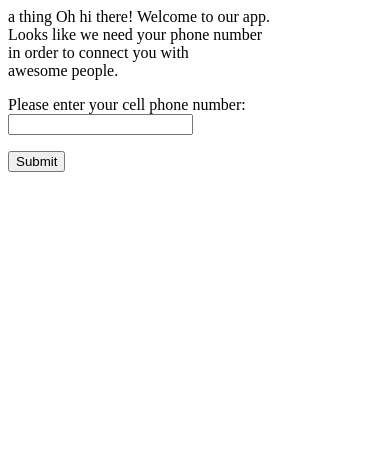
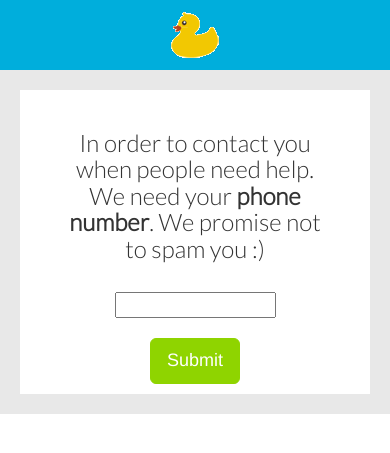
Before and after one commit to coderkat-zz/LAUNCHhacks, a Flask app: template rubberduck/templates/userdata.html in a window 390 px wide. Shown: the top 453 px of the page. Run offline with Flask 2, Linux system fonts and the light colour scheme; the template is opened without the code that fills it, so the values that code supplies are empty; some libraries are stand-ins or nearby versions.

Commit message:
put in html design for userdata/phone number page

```diff
--- a/rubberduck/templates/userdata.html
+++ b/rubberduck/templates/userdata.html
@@ -1,28 +1,73 @@
 <!DOCTYPE html>
+<html lang="en">
+  <head>
+    <meta charset="utf-8">
+    <meta http-equiv="X-UA-Compatible" content="IE=edge">
+    <meta name="viewport" content="width=device-width, initial-scale=1.0">
+    <meta name="description" content="">
+    <meta name="author" content="">
+    <link href='http://fonts.googleapis.com/css?family=Lato:300' rel='stylesheet' type='text/css'>
+
+    <title>RubberDuck - Find Technical Help</title>
+
+    <!-- Bootstrap core CSS -->
+    <link href="static/css/bootstrap.css" rel="stylesheet">
+
+    <!-- Custom styles for this template -->
+    <link href="static/css/navbar-fixed-top.css" rel="stylesheet">
+
+    <!-- HTML5 shim and Respond.js IE8 support of HTML5 elements and media queries -->
+    <!--[if lt IE 9]>
+      <script src="https://oss.maxcdn.com/libs/html5shiv/3.7.0/html5shiv.js"></script>
+      <script src="https://oss.maxcdn.com/libs/respond.js/1.3.0/respond.min.js"></script>
+    <![endif]-->
+
 <script>
 function greeting()
 {
 alert("Thanks! Don't forget to check in to your location on Foursquare!")
 }
 </script>
-<html>
-<head>a thing</head>
 
+  </head>
+  <body>
+    <div class="navbar navbar-fixed-top center">
+        <div class="navbar-inner" style="background-color:#00aedc" >
+            <ul class="nav" >
+                <li><img src="static/img/rubber_duck.png" style="margin: 10px 0px";></li>
+            </ul>
+        </div>
+    </div>
 
-Oh hi there! Welcome to our app.<br />
+<div style="background-color: #E8E8E8; margin-top:70px">
+    <div class="container">
 
-Looks like we need your phone number <br />
-in order to connect you with <br />
-awesome people.
+      <div class="row" >
+        <div class="col-md-6 pad">
+            <div class="box">
+                <div class="tbpad20 lrpad40 ta">
+                    <h3>In order to contact you when people need help. We need your <b>phone number</b>. We promise not to spam you :) </h3>
+                </div>
+                <div>
+                    <form id='form' class="ta" name="phone" action="{{ url_for('save_phone') }}" method="post" onSubmit="greeting()">
+                        <p>
+                            <input type="text" name="phone_number"><br />
+                            <input type="hidden" name="user" value="{{ user }}">
 
+                        </p>
+                        <input type="submit" value="Submit" class="btn btn-primary btn-lg mg">
+                    </form>
+                </div>
+            </div>
+        </div><!-- /.col-lg-4 -->
+      </div><!-- /.row -->
+    </div>
+</div>
 
- <form id='form' name="phone" action="{{ url_for('save_phone') }}" method="post" onSubmit="greeting()">
-    <p>
-        Please enter your cell phone number:<br>
-        <input type="text" name="phone_number"><br />
-        <input type="hidden" name="user" value="{{ user }}">
-    </p>
-        <input type="submit" value="Submit">
-</form>
-
+    <!-- Bootstrap core JavaScript
+    ================================================== -->
+    <!-- Placed at the end of the document so the pages load faster -->
+    <script src="static/js/jquery-1.10.2.min.js"></script>
+    <script src="static/js/bootstrap.min.js"></script>
+  </body>
 </html>
```
